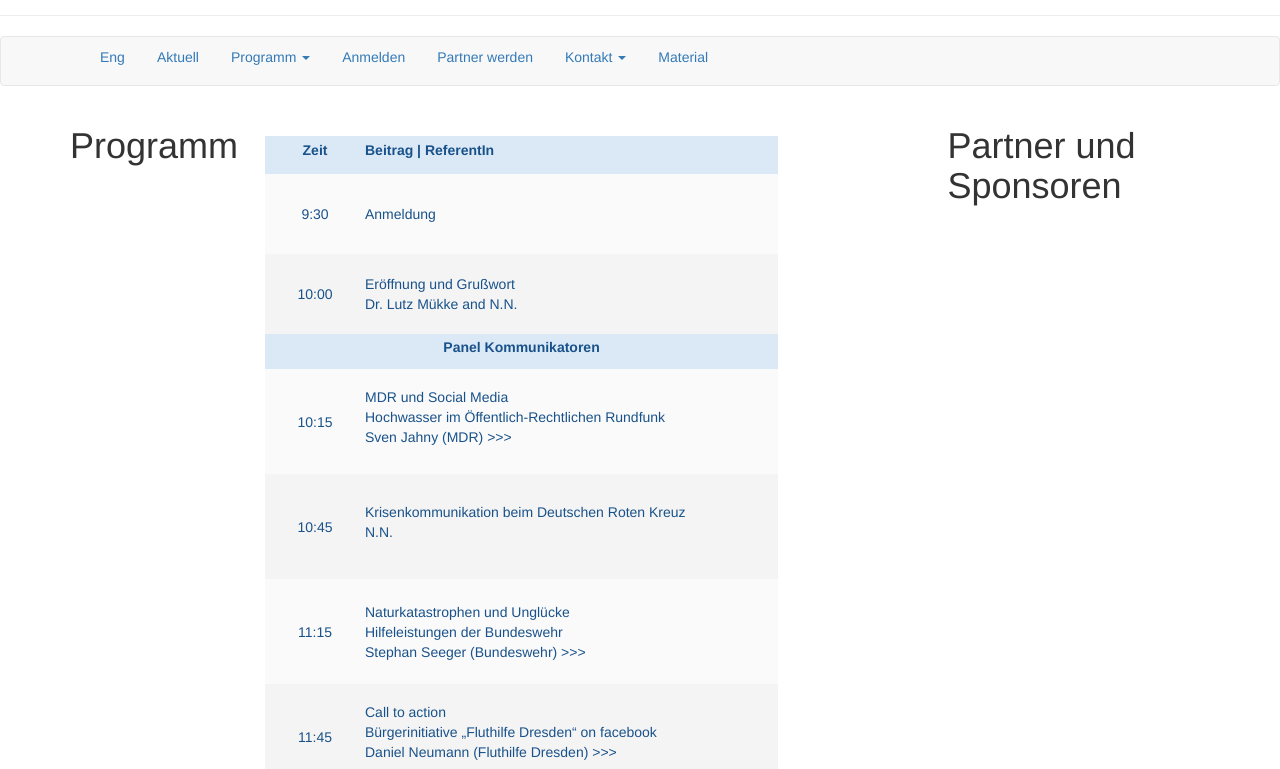
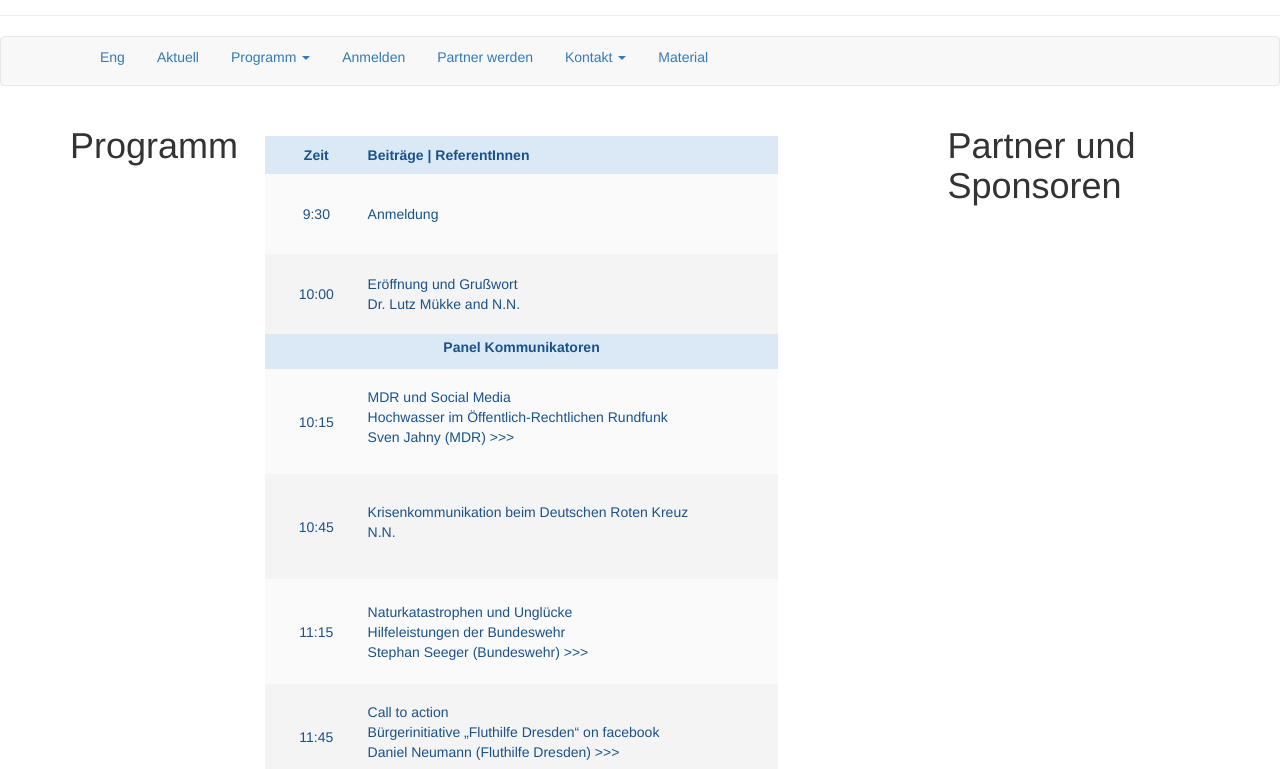
Before and after one commit to susedev/test, a Jekyll site: the page built from programm-uebersicht.html, in a window 1280 px wide and 900 px high, cut to the strip 131-900 px from the top of the window. Built offline with Jekyll 4.4.1, drawn with Linux system fonts in a browser that asks for light colours; nearby versions of some CDN libraries.

Commit message:
Edit from JekyllCMS

```diff
--- a/programm-uebersicht.html
+++ b/programm-uebersicht.html
@@ -6,12 +6,8 @@ title: Programm
 <table align="left" border="0" border-color="#FFFFFF" cellpadding="50" cellspacing="10" style="height: 1298px;" width="513">
 	<thead>
 		<tr>
-			<th scope="col" style="background-color: rgb(219, 233, 247); border-color: rgb(255, 255, 255); text-align: center; height: 38px; width: 100px; vertical-align: middle;">
-			<p><span style="color:#19528A;">Zeit</span></p>
-			</th>
-			<th scope="col" style="background-color: rgb(219, 233, 247); border-color: rgb(255, 255, 255); text-align: left; height: 38px; vertical-align: middle;">
-			<p><span style="color:#19528A;">Beitrag | ReferentIn</span></p>
-			</th>
+			<th scope="col" style="background-color: rgb(219, 233, 247); border-color: rgb(255, 255, 255); width: 100px; text-align: center; vertical-align: middle; height: 38px;"><span style="color:#19528A;">Zeit</span></th>
+			<th scope="col" style="background-color: rgb(219, 233, 247); border-color: rgb(255, 255, 255); text-align: left; vertical-align: middle; width: 400px; height: 38px;"><span style="color:#19528A;">Beitr&auml;ge | ReferentInnen</span></th>
 		</tr>
 	</thead>
 	<tbody>
```
